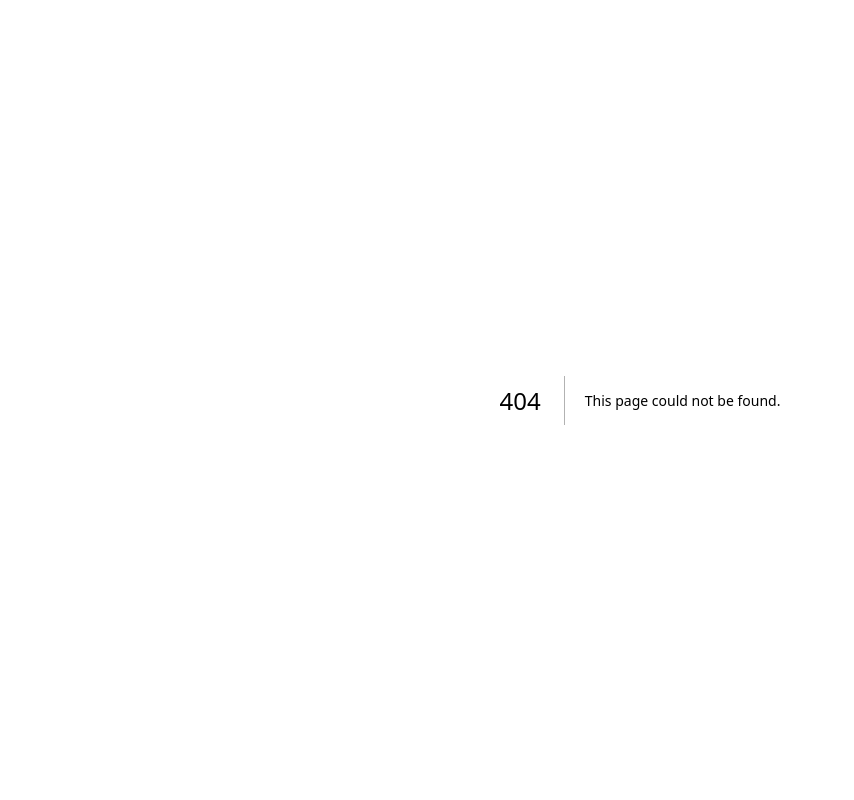
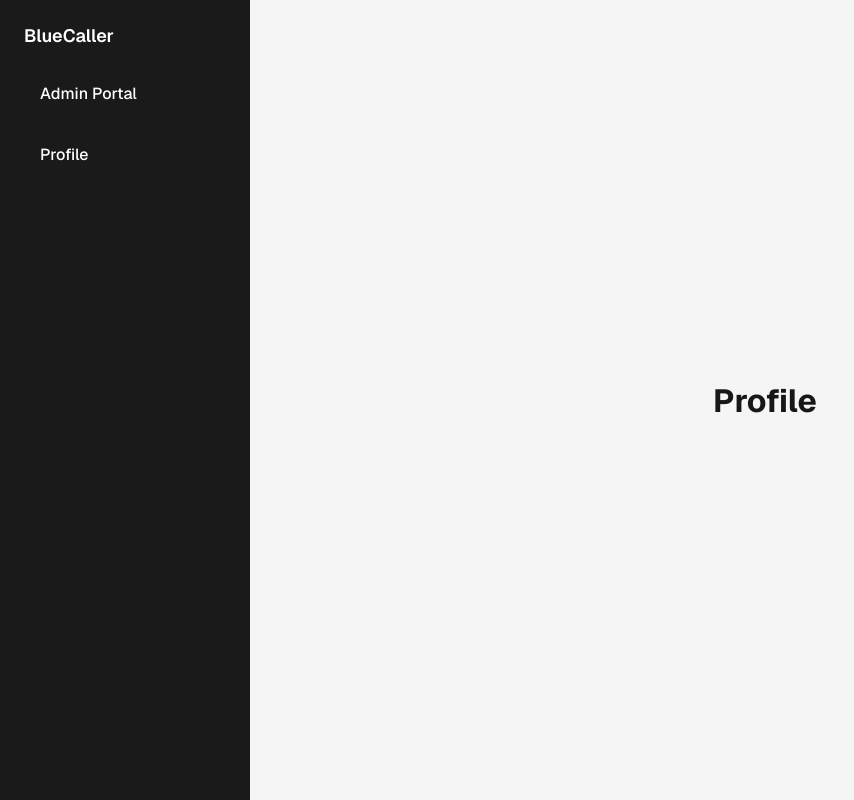
Before and after one commit to Cool-cal3b/bluecaller-web, a Next.js app: page /profile in a window 1280 px wide. Before the commit this address had no page. Shown: the whole page, without its empty margins (0-854 px from the left). Built offline with nearby package versions, Linux system fonts and the light colour scheme.

Commit message:
Pare bones of login and register pages

```diff
--- a/src/app/(main)/layout.tsx
+++ b/src/app/(main)/layout.tsx
@@ -11,6 +11,7 @@ export default function MainLayout({
       <div className={styles.sidebar}>
         <h2>BlueCaller</h2>
         <Link href="/admin">Admin Portal</Link>
+        <Link href="/profile">Profile</Link>
       </div>
 
       <div className={styles.pageContent}>
--- /dev/null
+++ b/src/app/(main)/profile/page.tsx
@@ -0,0 +1,9 @@
+"use client";
+
+export default function ProfilePage() {
+  return (
+    <div>
+      <h1>Profile</h1>
+    </div>
+  );
+}
```
Also changed, not shown: src/app/(main)/profile/login/page.tsx (added, +9 -0 lines).
